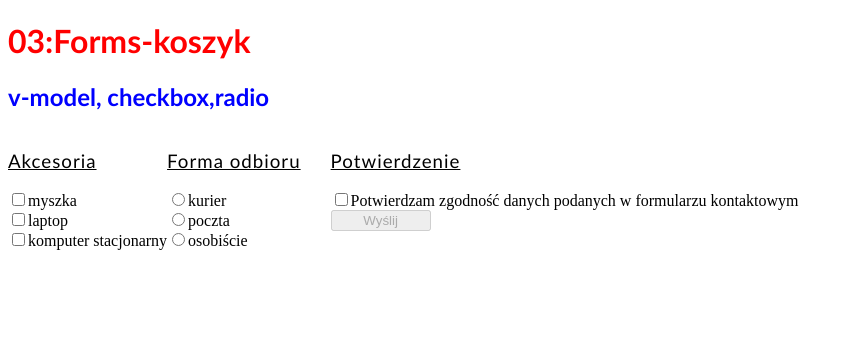
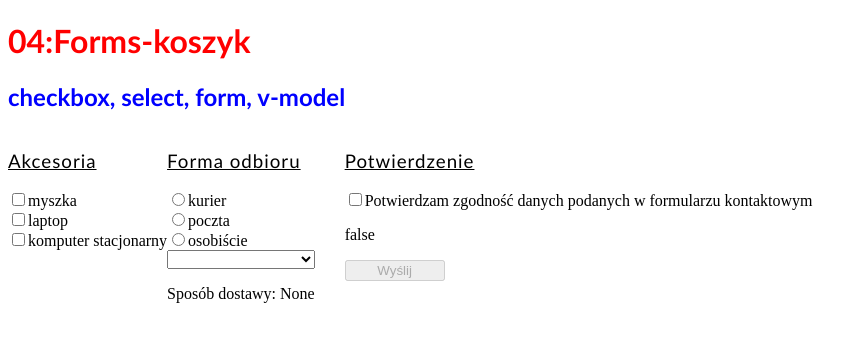
Before and after one commit to JJAROX/VueJS---wiczenia, a website: page static/cwiczenia/lekcja4/03-forms- v-model -checkbox, radio.html in a window 1280 px wide. Shown: the whole page, without its empty margins (0-867 px from the left). Drawn offline with nearby package versions, Linux system fonts and the light colour scheme.

Commit message:
Update 03-forms- v-model -checkbox, radio.html

```diff
--- a/static/cwiczenia/lekcja4/03-forms- v-model -checkbox, radio.html
+++ b/static/cwiczenia/lekcja4/03-forms- v-model -checkbox, radio.html
@@ -4,7 +4,7 @@
 <head>
     <meta charset="UTF-8">
     <meta name="viewport" content="width=device-width, initial-scale=1.0">
-    <title>02-Forms</title>
+    <title>04-Forms</title>
     <script src="https://unpkg.com/vue@3/dist/vue.global.js"></script>
     <link rel="stylesheet" href="/css/style.css">
 </head>
@@ -25,16 +25,21 @@
             <div class="forms-03-box" style="margin-right:1.875rem;">
                 <h3 class="exercise">Forma odbioru</h3>
                 <div v-for="(item,i) in orderOptions"> <input @change="checkRadio" class="radio" type="radio" :id=i
-                        name="order">
+                        name="order" :value="item">
                     <label :for=i>{{item}}</label>
 
                 </div>
+                <select v-model="selectedOrder">
+                    <option v-for="(item,i) in orderOptions">{{item}}</option>
+                </select>
+                <p>Sposób dostawy: {{selectedOrder}} </p>
             </div>
             <div class="forms-03-box">
                 <h3 class="exercise">Potwierdzenie</h3>
                 <div>
                     <input @change="checkAccept" class="radio" type="checkbox" id="potw">
                     <label for="potw">Potwierdzam zgodność danych podanych w formularzu kontaktowym</label>
+                    <p v-text="accept"></p>
                 </div>
                 <button class="accept-btn" type="submit" :disabled="!isReady">Wyślij</button>
             </div>
@@ -46,8 +51,8 @@
 
             data() {
                 return {
-                    title: "03:Forms-koszyk",
-                    message: 'v-model, checkbox,radio',
+                    title: "04:Forms-koszyk",
+                    message: 'checkbox, select, form, v-model',
                     accessories: [
                         'myszka', 'laptop', 'komputer stacjonarny'
                     ],
@@ -56,7 +61,8 @@
                     ],
                     check: false,
                     check2: false,
-                    accept: false
+                    accept: false,
+                    selectedOrder: 'None'
                 }
             },
             computed: {
@@ -79,6 +85,8 @@
                     }
                 },
                 checkRadio(e) {
+                    console.log(e.target.value);
+                    this.selectedOrder = e.target.value
                     if (e.target.checked === true) {
                         console.log('wow mega2');
                         this.check2 = true
```
